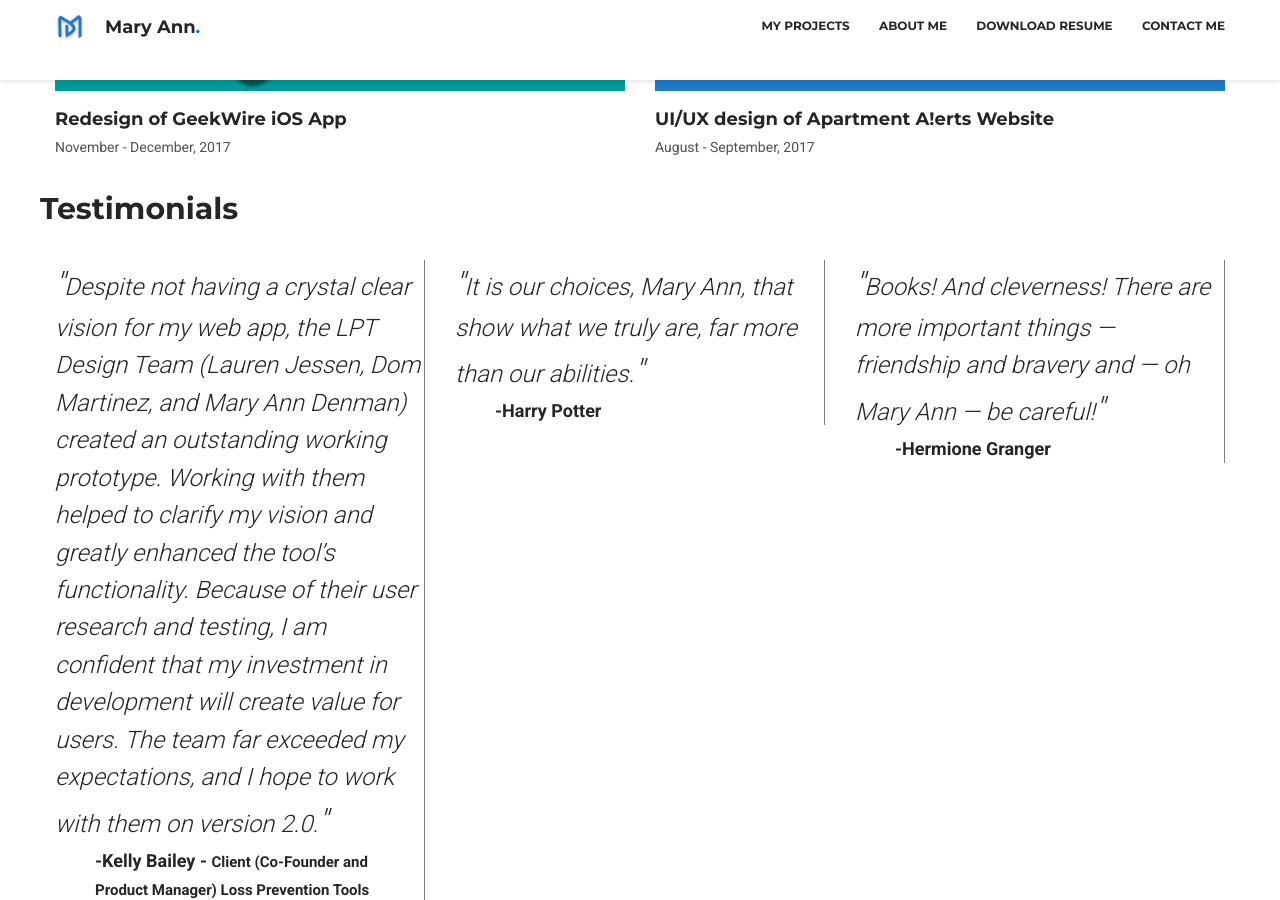
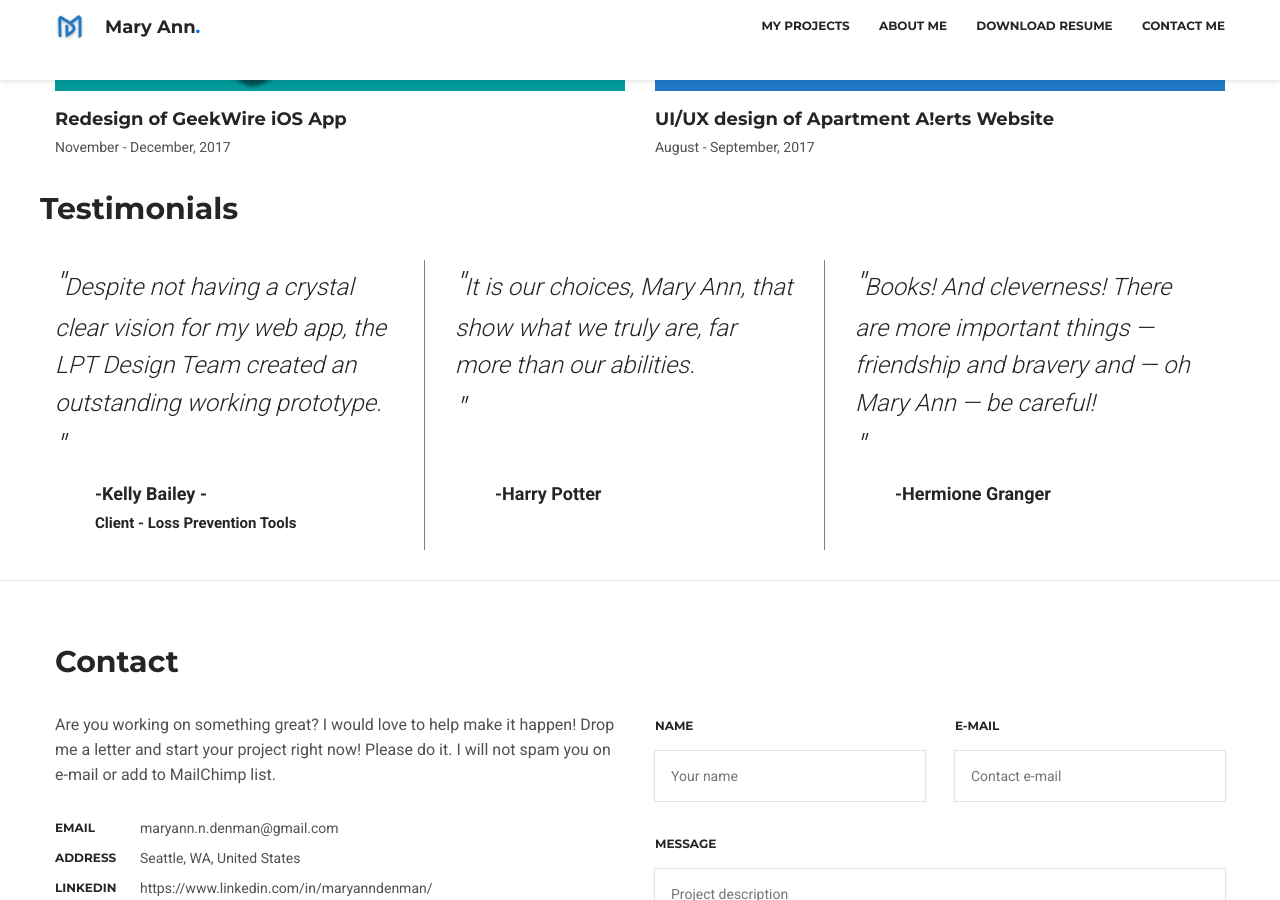
Before and after one commit to nunezmei/nunezmei.github.io, a Jekyll site: the page built from index.html, in a window 1280 px wide and 900 px high, scrolled down 1777 px. Built offline with Jekyll 4.4.1, drawn with Linux system fonts in a browser that asks for light colours.

Commit message:
update testimonials

```diff
--- a/index.html
+++ b/index.html
@@ -108,18 +108,27 @@ description: UX designer based in Seattle, Washington currently working at Strin
                 margin-bottom: 30px;
             }
             .testimonial {
+                padding-right: 30px;
                 border-right: solid 1px gray;
+            }
+            .col-md-4:last-child .testimonial {
+                border-right: none;
             }
             .quote {
                 font-style: italic;
                 font-weight:100;
+                min-height: 220px;
                 font-size: x-large;
             }
             .quote::before, .quote::after {
                 content: "\"";
                 font-size: xx-large;
             }
+            .quote::after {
+                display:block;
+            }
             .quote-from {
+                min-height: 70px;
                 padding-left: 40px;
                 font-size: large;
                 font-weight: bold;
@@ -129,6 +138,7 @@ description: UX designer based in Seattle, Washington currently working at Strin
                 content: "-";
             }
             .quote-from > span {
+                white-space: nowrap;
                 font-size: smaller;
             }
         </style>
@@ -143,13 +153,13 @@ description: UX designer based in Seattle, Washington currently working at Strin
             <div class="col-md-4">
                 <div class="testimonial">
                     <p class="quote">Despite not having a crystal clear vision for my web app,
-                        the LPT Design Team (Lauren Jessen, Dom Martinez, and Mary Ann Denman) created
-                        an outstanding working prototype. Working with them helped to clarify my vision
+                        the LPT Design Team <!-- (Lauren Jessen, Dom Martinez, and Mary Ann Denman)--> created
+                        an outstanding working prototype. <!--Working with them helped to clarify my vision
                         and greatly enhanced the tool’s functionality. Because of their user research
                         and testing, I am confident that my investment in development will create value
                         for users. The team far exceeded my expectations, and I hope to work with them
-                        on version 2.0.</p>
-                    <div class="quote-from">Kelly Bailey - <span>Client (Co-Founder and Product Manager) Loss Prevention Tools</span></div>
+                        on version 2.0.--></p>
+                    <div class="quote-from">Kelly Bailey - <span>Client - Loss Prevention Tools</span></div>
                 </div>
             </div>
             <div class="col-md-4">
```
